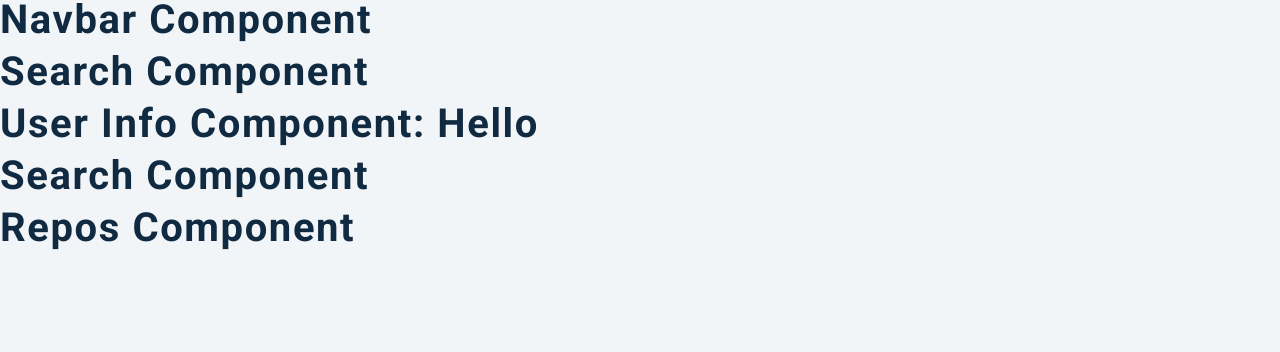
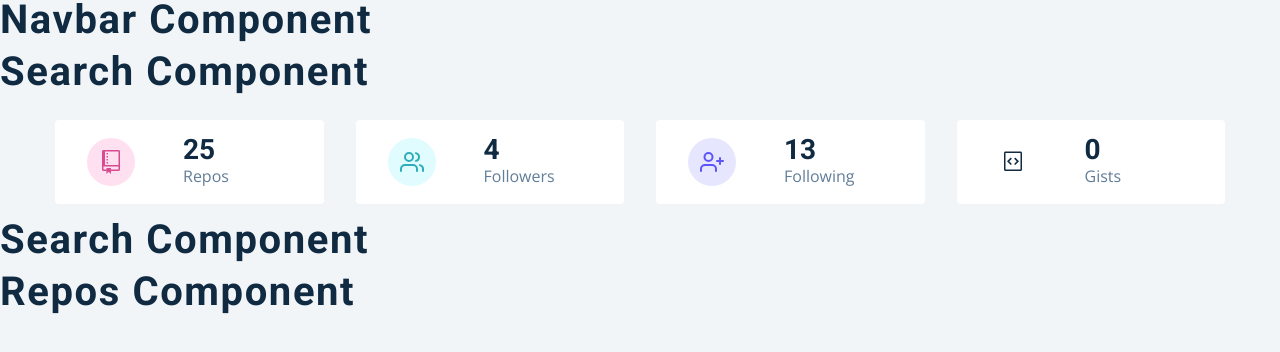
Before and after one commit to oluwadamilola/github-search-app, a React (Create React App) app: page / in a window 1280 px wide. Shown: the top 352 px of the page. Built offline with nearby package versions, Linux system fonts and the light colour scheme.

Commit message:
feature(implement info page):refactor

```diff
--- a/src/components/Info.js
+++ b/src/components/Info.js
@@ -5,9 +5,51 @@ import { GoRepo, GoGist } from 'react-icons/go';
 import { FiUsers, FiUserPlus } from 'react-icons/fi';
 
 const UserInfo = () => {
-  const data = React.useContext(GithubContext)
-return <h2>User Info Component: {data} </h2>
+  const { githubUser } = React.useContext(GithubContext)
+  const { public_repos, followers, following, public_gists } = githubUser
+  const items = [
+    {
+      id: 1,
+      icon: <GoRepo className="icon" />,
+      label: "repos", value: public_repos,
+      color: 'pink'
+    },
+    {
+      id: 2,
+      icon: <FiUsers className="icon" />,
+      label: "followers", value: followers, color: 'green'
+    },
+    {
+      id: 3,
+      icon: <FiUserPlus className="icon" />,
+      label: "following", value: following, color: 'purple'
+    },
+    {
+      id: 1,
+      icon: <GoGist className='icon' />,
+      label: "gists", value: public_gists, color: 'yello'
+    }
+  ]
+  return <section className='section'>
+    <Wrapper className='section-center'>
+      {items.map((item) => {
+        return <Item key={item.id} {...item} />
+      })}
+    </Wrapper>
+  </section>
+
 };
+const Item = ({ icon, label, value, color }) => {
+  return <article className="item">
+    <span className={color}>
+      {icon}
+    </span>
+    <div>
+      <h3>{value}</h3>
+      <p>{label}</p>
+    </div>
+  </article>
+}
 
 const Wrapper = styled.section`
   display: grid;
--- a/src/context/context.js
+++ b/src/context/context.js
@@ -5,10 +5,15 @@ import mockFollowers from './mockData.js/mockFollowers';
 import axios from 'axios';
 
 const rootUrl = 'https://api.github.com';
-const GithubContext = React.createContext()
+const GithubContext = React.createContext({})
 
 const GithubProvider =({children})=>{
-    return<GithubContext.Provider value={'hello'} >
+const [githubUser, setGithubUser] = useState(mockUser)
+const [repos, setrepos] = useState(mockRepos)
+const [followers, setfollowers] = useState(mockFollowers)
+
+
+return<GithubContext.Provider value={{githubUser,repos,followers}} >
         {children}
     </GithubContext.Provider>
 };
--- a/src/context/mockData.js/mockUser.js
+++ b/src/context/mockData.js/mockUser.js
@@ -1,37 +1,34 @@
 export default {
-  login: 'john-smilga',
-  id: 42133389,
-  node_id: 'MDQ6VXNlcjQyMTMzMzg5',
-  avatar_url: 'https://avatars3.githubusercontent.com/u/42133389?v=4',
-  gravatar_id: '',
-  url: 'https://api.github.com/users/john-smilga',
-  html_url: 'https://github.com/john-smilga',
-  followers_url: 'https://api.github.com/users/john-smilga/followers',
-  following_url:
-    'https://api.github.com/users/john-smilga/following{/other_user}',
-  gists_url: 'https://api.github.com/users/john-smilga/gists{/gist_id}',
-  starred_url:
-    'https://api.github.com/users/john-smilga/starred{/owner}{/repo}',
-  subscriptions_url: 'https://api.github.com/users/john-smilga/subscriptions',
-  organizations_url: 'https://api.github.com/users/john-smilga/orgs',
-  repos_url: 'https://api.github.com/users/john-smilga/repos',
-  events_url: 'https://api.github.com/users/john-smilga/events{/privacy}',
-  received_events_url:
-    'https://api.github.com/users/john-smilga/received_events',
-  type: 'User',
-  site_admin: false,
-  name: 'John Smilga',
-  company: 'Coding Addict',
-  blog: 'www.johnsmilga.com',
-  location: 'Los Angeles',
-  email: null,
-  hireable: null,
-  bio: 'Creator of Coding Addict',
-  twitter_username: 'john_smilga',
-  public_repos: 152,
-  public_gists: 0,
-  followers: 1495,
-  following: 0,
-  created_at: '2018-08-06T06:48:23Z',
-  updated_at: '2020-07-08T05:01:32Z',
+  "login": "oluwadamilola",
+  "id": 16785941,
+  "node_id": "MDQ6VXNlcjE2Nzg1OTQx",
+  "avatar_url": "https://avatars0.githubusercontent.com/u/16785941?v=4",
+  "gravatar_id": "",
+  "url": "https://api.github.com/users/oluwadamilola",
+  "html_url": "https://github.com/oluwadamilola",
+  "followers_url": "https://api.github.com/users/oluwadamilola/followers",
+  "following_url": "https://api.github.com/users/oluwadamilola/following{/other_user}",
+  "gists_url": "https://api.github.com/users/oluwadamilola/gists{/gist_id}",
+  "starred_url": "https://api.github.com/users/oluwadamilola/starred{/owner}{/repo}",
+  "subscriptions_url": "https://api.github.com/users/oluwadamilola/subscriptions",
+  "organizations_url": "https://api.github.com/users/oluwadamilola/orgs",
+  "repos_url": "https://api.github.com/users/oluwadamilola/repos",
+  "events_url": "https://api.github.com/users/oluwadamilola/events{/privacy}",
+  "received_events_url": "https://api.github.com/users/oluwadamilola/received_events",
+  "type": "User",
+  "site_admin": false,
+  "name": "oluwadamilola ",
+  "company": null,
+  "blog": "",
+  "location": "lagos",
+  "email": null,
+  "hireable": true,
+  "bio": "Software Engineer with B.sc in computer science.",
+  "twitter_username": "Damilola_koju",
+  "public_repos": 25,
+  "public_gists": 0,
+  "followers": 4,
+  "following": 13,
+  "created_at": "2016-01-19T21:15:47Z",
+  "updated_at": "2020-08-19T17:09:06Z"
 };
```
